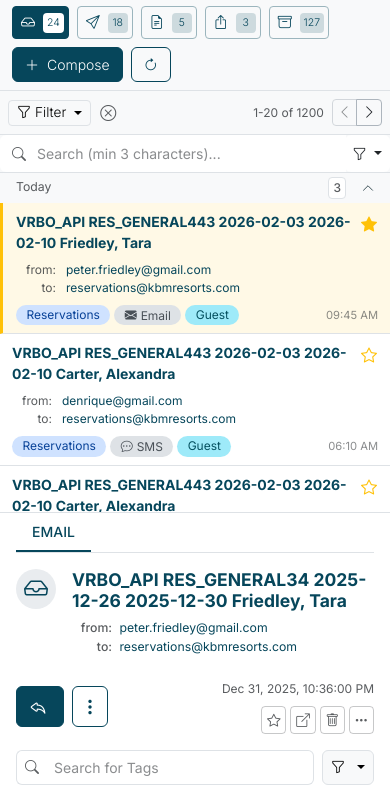
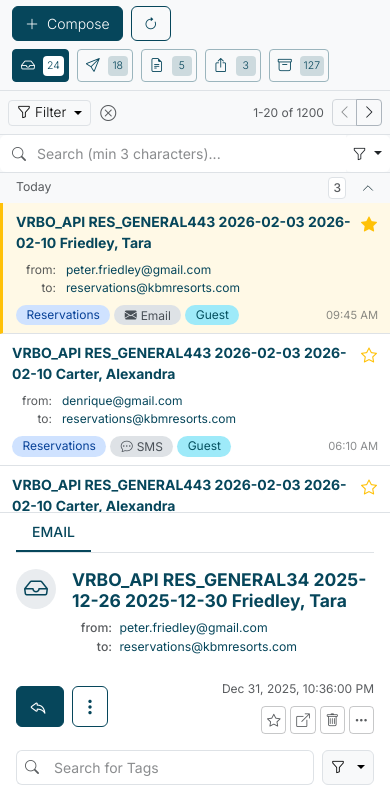
Before and after one commit to manojkm/KBM, a website built with Vite: page src/index.html in a window 390 px wide. Shown: the part 56-844 px from the top of the page. Built offline with nearby package versions, Linux system fonts and the light colour scheme.

Commit message:
Reorganize inbox toolbar layout for improved mobile responsiveness. Move action buttons to the right side and adjust flex properties for better display on smaller screens.

```diff
--- a/src/index.html
+++ b/src/index.html
@@ -109,8 +109,23 @@
   <div class="inbox-toolbar bg-light border-bottom py-2">
     <div class="container-fluid">
       <div class="d-flex align-items-center justify-content-between flex-wrap gap-2">
-        <!-- Left Side: Mailbox Buttons with Badges -->
-        <div class="d-flex align-items-center gap-2 flex-wrap">
+        <!-- Right Side: Action Buttons (shown first on mobile) -->
+        <div class="d-flex align-items-center gap-2 order-1 order-sm-2">
+          <!-- Compose Button -->
+          <button type="button" class="btn btn-primary">
+            <i class="bi bi-plus-lg me-1"></i>
+            Compose
+          </button>
+
+          <!-- Refresh Button -->
+          <button type="button" class="btn btn-outline-primary" data-bs-toggle="tooltip" data-bs-placement="bottom"
+            data-bs-custom-class="small-tooltip" title="Refresh">
+            <i class="bi bi-arrow-clockwise"></i>
+          </button>
+        </div>
+
+        <!-- Left Side: Mailbox Buttons with Badges (shown second on mobile) -->
+        <div class="d-flex align-items-center gap-2 flex-wrap order-2 order-sm-1 flex-grow-1 justify-content-start">
           <!-- Inbox Button (Active) -->
           <button type="button" class="btn btn-primary p-1 rounded-1" data-bs-toggle="tooltip"
             data-bs-placement="bottom" data-bs-custom-class="small-tooltip" title="Inbox">
@@ -149,21 +164,6 @@
             <i class="bi bi-archive mx-1"></i>
             <span class="d-none">Archived</span>
             <span class="badge p-1 rounded-1 small">127</span>
-          </button>
-        </div>
-
-        <!-- Right Side: Action Buttons -->
-        <div class="d-flex align-items-center gap-2">
-          <!-- Compose Button -->
-          <button type="button" class="btn btn-primary">
-            <i class="bi bi-plus-lg me-1"></i>
-            Compose
-          </button>
-
-          <!-- Refresh Button -->
-          <button type="button" class="btn btn-outline-primary" data-bs-toggle="tooltip" data-bs-placement="bottom"
-            data-bs-custom-class="small-tooltip" title="Refresh">
-            <i class="bi bi-arrow-clockwise"></i>
           </button>
         </div>
       </div>
```
